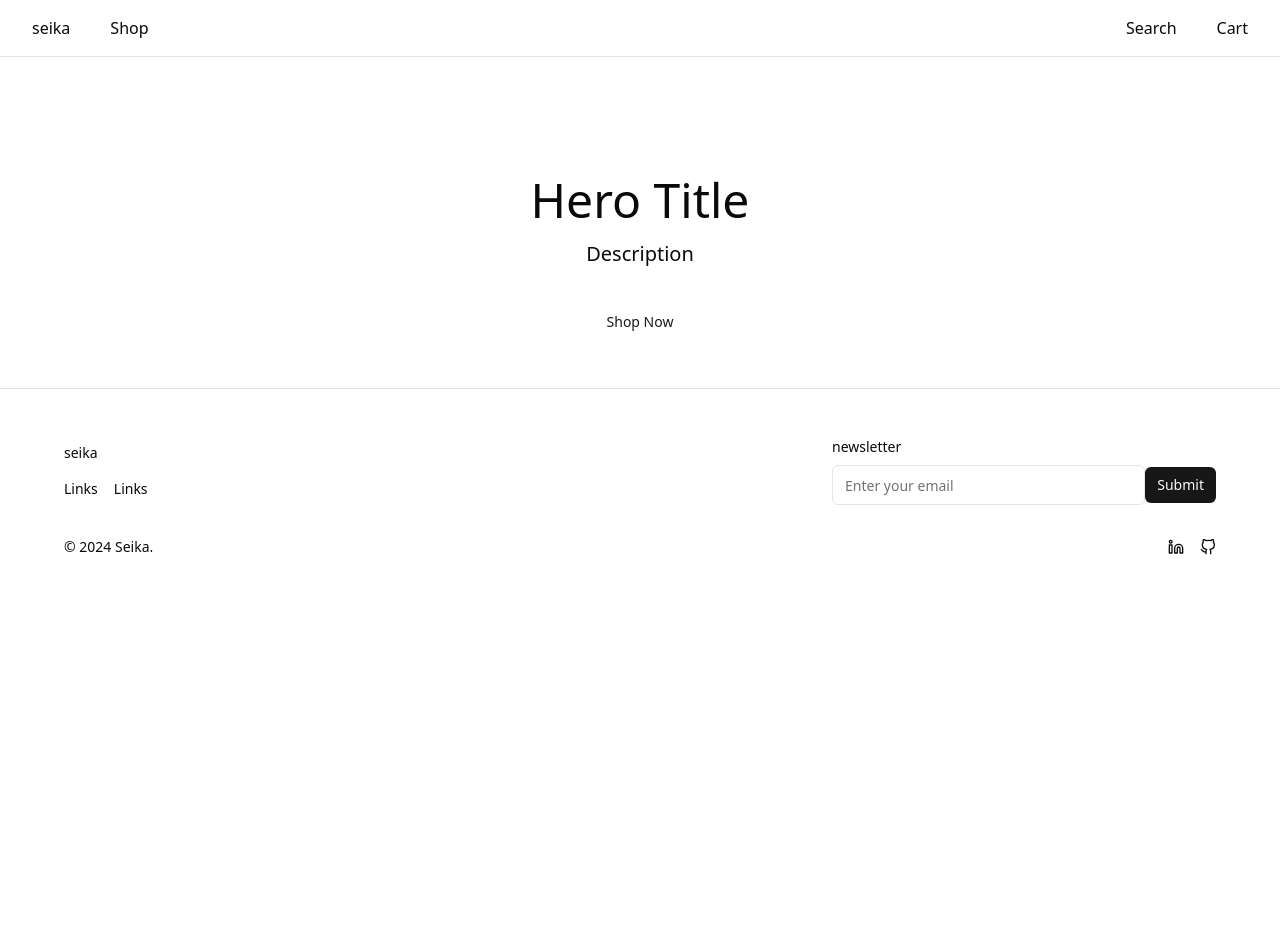
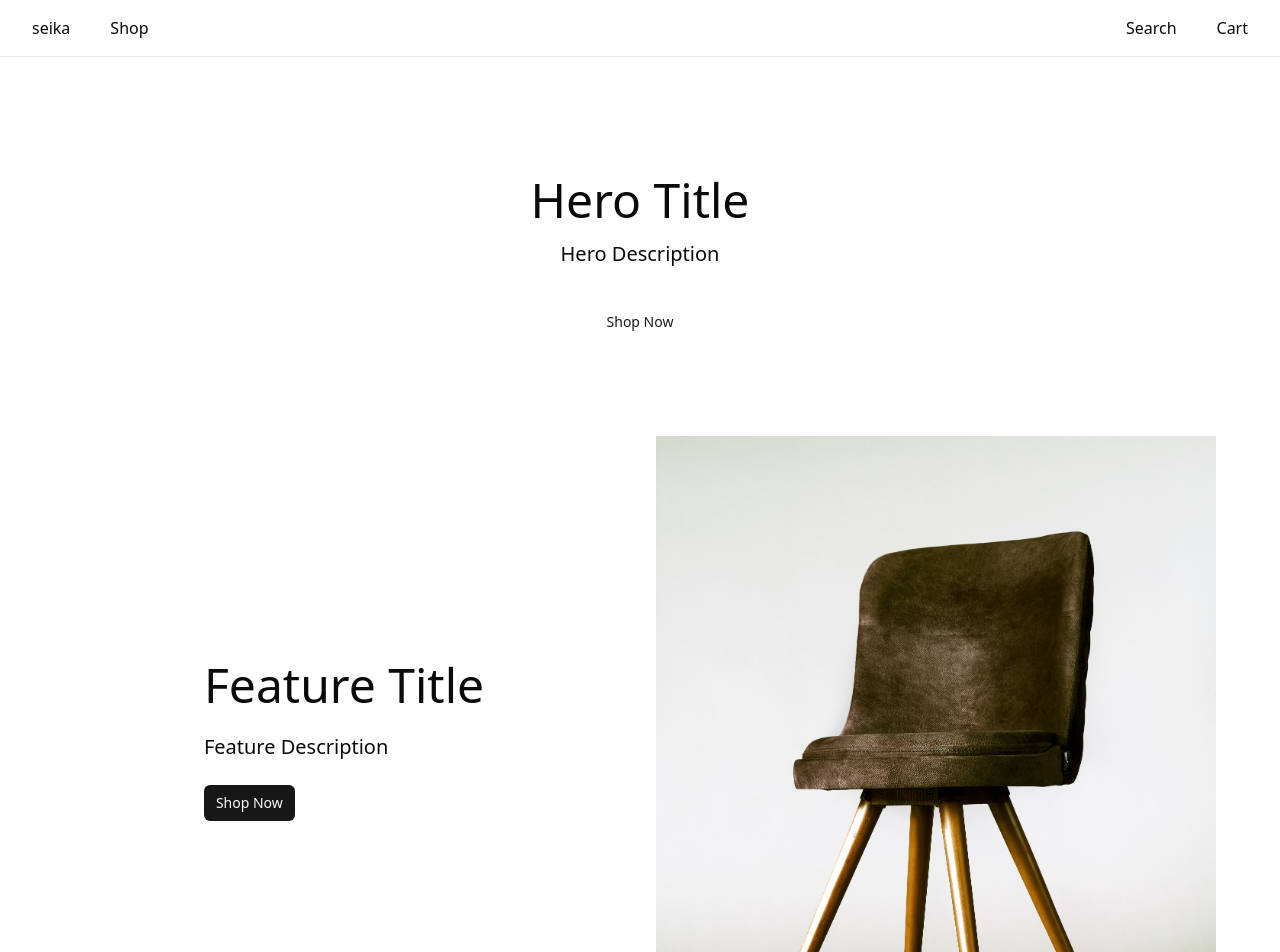
Before and after one commit to achris-alonzo30/untitled, a Next.js app: page / in a window 1280 px wide. Shown: the top 952 px of the page. Before the commit the page ends 800 px from the top, so only its background shows below. Built offline with nearby package versions, Linux system fonts and the light colour scheme.

Commit message:
create feature landing component

```diff
--- /dev/null
+++ b/src/app/(homepage)/_components/Feature.tsx
@@ -0,0 +1,37 @@
+import Link from "next/link";
+import Image from "next/image";
+import { Button } from "@/components/ui/button";
+
+export const Feature = () => {
+     return (
+        <article className="py-8 sm:py-12">
+            <aside className="mx-auto grid grid-cols-1 md:grid-cols-2 items-center justify-items-center gap-8 px-8 sm:px-18">
+                <hgroup className="max-w-md space-y-6 items-start">
+                    <h2 className="text-3xl lg:text-5xl">Feature Title</h2>
+                    <p className="text-lg lg:text-xl">Feature Description</p>
+                    <Button
+                        asChild
+                        size="sm"
+                    >
+                        <Link href="#">
+                            Shop Now
+                        </Link>
+                    </Button>
+
+                </hgroup>
+                {/* Enhance the image with next/image */}
+                <div className="h-50 w-50">
+                <Image
+                    priority
+                    width={250}
+                    height={250}
+                    quality={100}
+                    className="object-cover w-full h-full"
+                    src="/feature.avif"
+                    alt="Feature Furniture Image"
+                />
+                </div>
+            </aside>
+        </article>
+     )
+}
--- a/src/app/(homepage)/_components/Hero.tsx
+++ b/src/app/(homepage)/_components/Hero.tsx
@@ -1,5 +1,6 @@
-import { Button } from "@/components/ui/button"
-import Link from "next/link"
+import Link from "next/link";
+import { Button } from "@/components/ui/button";
+
 
 export const Hero = () => {
     return (
@@ -7,7 +8,7 @@ export const Hero = () => {
             <aside className="mx-auto flex flex-col items-center justify-center gap-9 px-8 sm:px-16">
                 <hgroup className="text-center mx-auto max-w-md space-y-4 w-full">
                     <h1 className="text-3xl lg:text-5xl">Hero Title</h1>
-                    <p className="text-lg lg:text-xl">Description</p>
+                    <p className="text-lg lg:text-xl">Hero Description</p>
                 </hgroup>
                 <div className="max-w-md">
                     <Button
--- a/src/app/(homepage)/page.tsx
+++ b/src/app/(homepage)/page.tsx
@@ -1,9 +1,11 @@
 import { Hero } from "./_components/Hero";
+import { Feature } from "./_components/Feature";
 
 export default function Homepage() {
     return (
         <section className="flex flex-col flex-1 h-full w-full max-w-7xl pt-24 lg:pt-32 px-8">
             <Hero />
+            <Feature />
         </section>
     )
 }
--- a/src/app/layout.tsx
+++ b/src/app/layout.tsx
@@ -21,7 +21,7 @@ export default function RootLayout({
       <html lang="en" suppressHydrationWarning>
         <body className={`${GeistSans.variable} antialiased`}>
           <Header />
-          <main className="flex flex-col h-full w-full max-w-7xl">
+          <main className="flex flex-col h-full w-full max-w-7xl mx-auto">
             {children}
           </main>
           <Footer />
```
Also changed, not shown: public/feature.avif (added), 1 other file (tests, documents, lock files or other folders).
